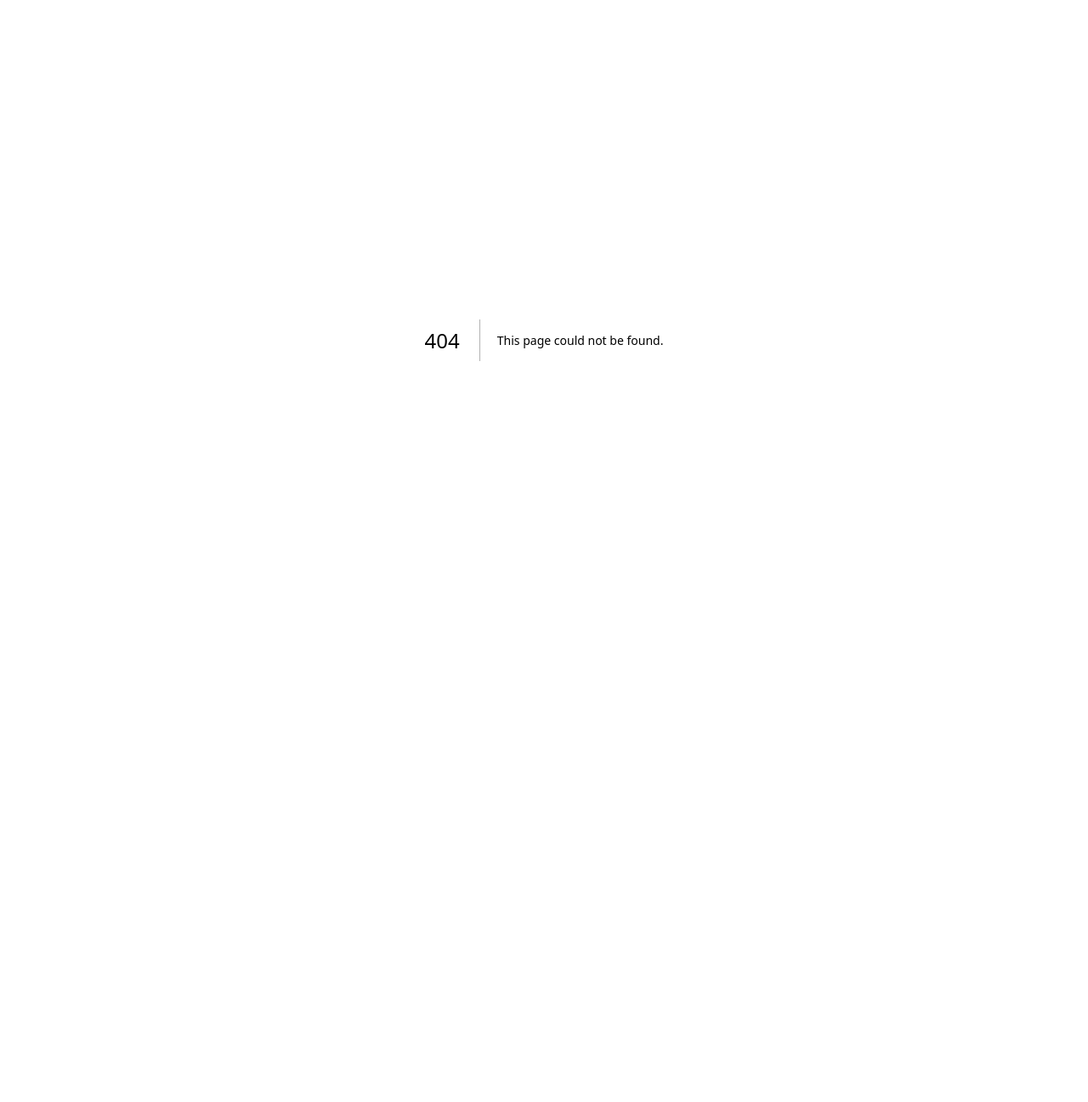
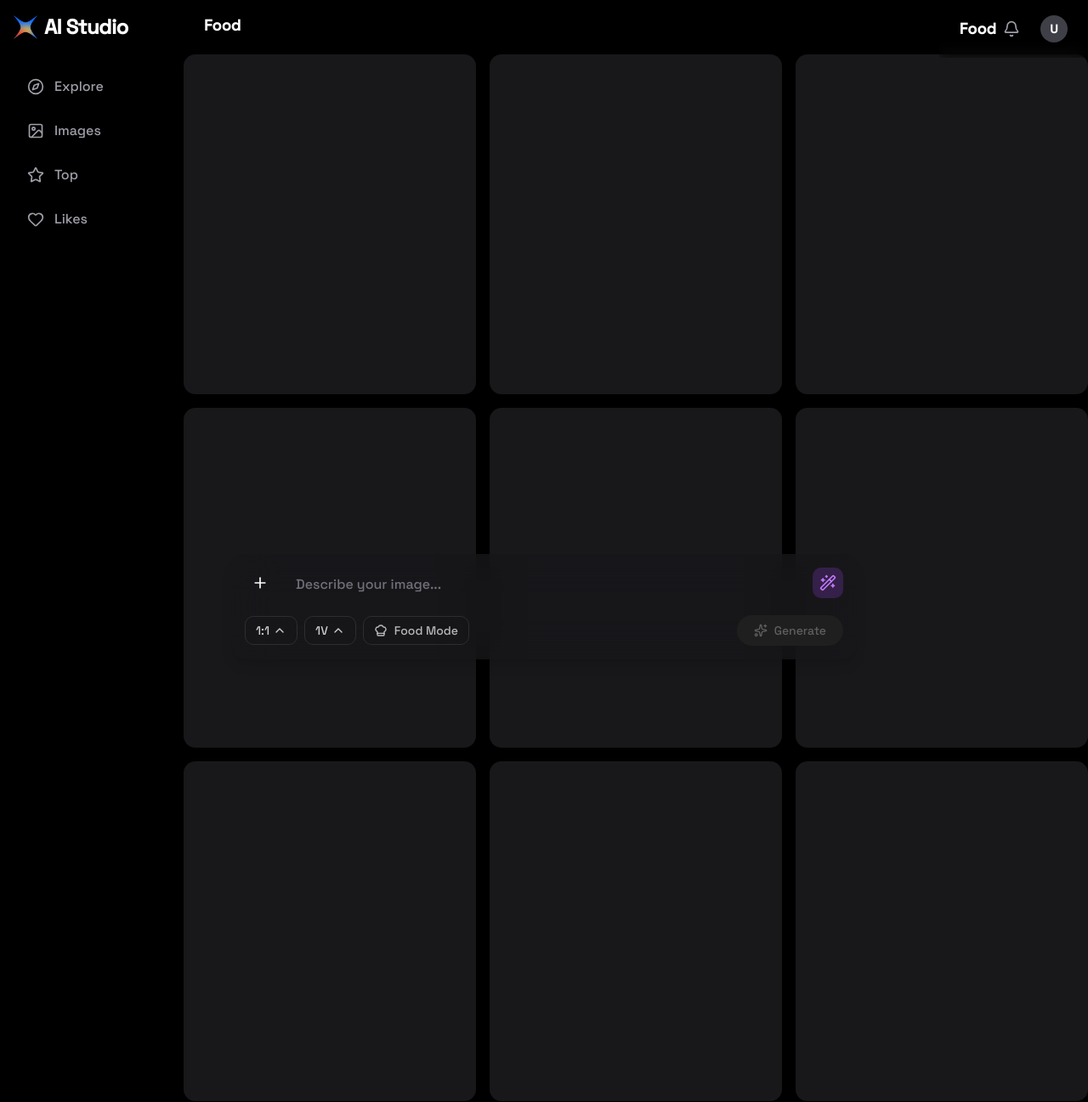
Before and after one commit to Urcodingbuddy/Ai-studio, a Next.js app: page /food in a window 1280 px wide. Before the commit this address had no page. Shown: the top 1297 px of the page at 85% size. Before the commit the page ends 800 px from the top, so only its background shows below. Built offline with nearby package versions, Linux system fonts and the light colour scheme.

Commit message:
feat: add ImagesPage component for displaying image grid layout

```diff
--- /dev/null
+++ b/app/(dashboard)/food/page.tsx
@@ -0,0 +1,18 @@
+export default function ImagesPage() {
+  return (
+    <div className="grid grid-cols-3 gap-4">
+      <div className="h-[400px] bg-zinc-900 rounded-xl" />
+      <div className="h-[400px] bg-zinc-900 rounded-xl" />
+      <div className="h-[400px] bg-zinc-900 rounded-xl" />
+      <div className="h-[400px] bg-zinc-900 rounded-xl" />
+      <div className="h-[400px] bg-zinc-900 rounded-xl" />
+      <div className="h-[400px] bg-zinc-900 rounded-xl" />
+      <div className="h-[400px] bg-zinc-900 rounded-xl" />
+      <div className="h-[400px] bg-zinc-900 rounded-xl" />
+      <div className="h-[400px] bg-zinc-900 rounded-xl" />
+      <div className="h-[400px] bg-zinc-900 rounded-xl" />
+      <div className="h-[400px] bg-zinc-900 rounded-xl" />
+      <div className="h-[400px] bg-zinc-900 rounded-xl" />
+    </div>
+  );
+}
```
